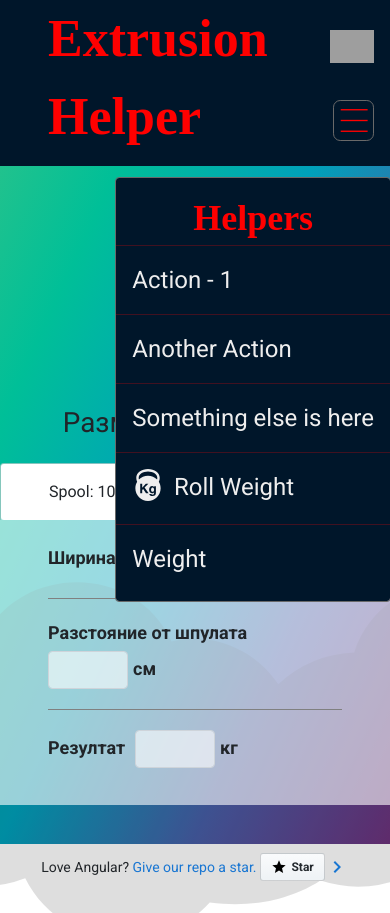
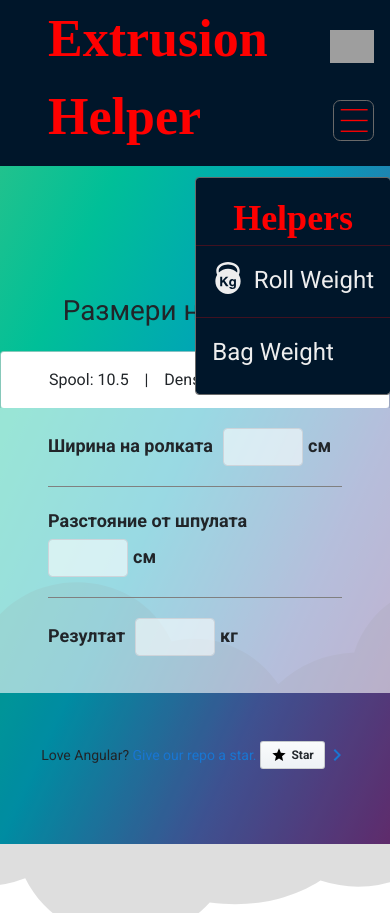
Before and after one commit to planimir77/extrusion-helper, an Angular app: page /roll-weight in a window 390 px wide. Both pictures are taken after a click on the button 353 px from the left and 120 px from the top of the page. After the commit the page ends 844 px from the top, so only its background shows below. Built offline with nearby package versions, Linux system fonts and the light colour scheme; grey boxes are pictures that could not be loaded; a web font is replaced by a local one.

Commit message:
fix: clean dropdown

```diff
--- a/src/app/app.component.html
+++ b/src/app/app.component.html
@@ -26,12 +26,6 @@
           <div ngbDropdownMenu aria-labelledby="dropdownMenu">
             <div class="helpers">Helpers</div>
             <hr>
-            <button ngbDropdownItem>Action - 1</button>
-            <hr>
-            <button ngbDropdownItem>Another Action</button>
-            <hr>
-            <button ngbDropdownItem>Something else is here</button>
-            <hr>
             <a routerLink="/roll-weight" ngbDropdownItem>
               <svg xmlns="http://www.w3.org/2000/svg" class="weight-icon" xmlns:xlink="http://www.w3.org/1999/xlink" version="1.1" id="Capa_1" x="0px" y="0px"  viewBox="0 0 163.676 163.676" style="enable-background:new 0 0 163.676 163.676;" xml:space="preserve">
                 <g>
@@ -41,7 +35,7 @@
               <span>Roll Weight</span>
             </a>
             <hr>
-            <a routerLink="/bag-weight" ngbDropdownItem><span>Weight</span></a>
+            <a routerLink="/bag-weight" ngbDropdownItem><span>Bag Weight</span></a>
           </div>
         </div>
       </div>
--- a/src/app/app.component.scss
+++ b/src/app/app.component.scss
@@ -103,7 +103,7 @@ p {
 
 .content {
   display: flex;
-  margin: 6rem auto 32px;
+  margin: 0rem auto 32px;
   max-width: 960px;
   flex-direction: column;
   align-items: center;
@@ -365,9 +365,6 @@ svg#clouds #Path_39 {
   .toolbar .links {
     margin-top: 100px;
   }
-  .content {
-    margin-top: 11rem;
-  }
   .dropdown-menu {
     inset: 34px -17px auto auto !important;
   }
--- a/src/app/app.module.ts
+++ b/src/app/app.module.ts
@@ -5,6 +5,7 @@ import { AppRoutingModule } from './app-routing.module';
 import { AppComponent } from './app.component';
 import { HomeModule } from './home/home.module';
 import { RollWeightModule } from './roll-weight/roll-weight.module';
+import { BagWeightModule } from './bag-weight/bag-weight.module';
 import { NgbModule } from '@ng-bootstrap/ng-bootstrap';
 
 @NgModule({
@@ -16,6 +17,7 @@ import { NgbModule } from '@ng-bootstrap/ng-bootstrap';
     AppRoutingModule,
     HomeModule,
     RollWeightModule,
+    BagWeightModule,
     NgbModule,
   ],
   providers: [],
--- a/src/app/bag-weight/bag-weight.component.html
+++ b/src/app/bag-weight/bag-weight.component.html
@@ -1 +1,6 @@
-<p>bag-weight works!</p>
+<h1 style="margin-top: 6rem">bag weight</h1>
+<img
+  style="width: 360px"
+  src="https://cdn.pixabay.com/photo/2017/10/26/17/51/under-construction-2891888_960_720.jpg"
+  alt=""
+/>
--- a/src/app/bag-weight/bag-weight.module.ts
+++ b/src/app/bag-weight/bag-weight.module.ts
@@ -12,6 +12,9 @@ import { BagWeightRoutingModule } from './bag-weight-routing.module';
   imports: [
     CommonModule,
     BagWeightRoutingModule
+  ],
+  exports: [
+    BagWeightComponent
   ]
 })
 export class BagWeightModule { }
--- a/src/app/roll-weight/roll-weight.component.scss
+++ b/src/app/roll-weight/roll-weight.component.scss
@@ -6,7 +6,7 @@
   font-weight: bold;
 }
 .title {
-  margin-top: 3rem;
+  margin-top: 7rem;
   padding: 1rem;
   text-align: center;
 }
--- a/src/app/shared/components/density/density.component.ts
+++ b/src/app/shared/components/density/density.component.ts
@@ -23,7 +23,7 @@ export class DensityComponent implements OnInit {
 
   ngOnInit(): void {
     this.densitySelect?.valueChanges.subscribe(data => {
-      this.densityInput?.patchValue(Number(data.value));
+
       localStorage.setItem('Density', data.value);
       localStorage.setItem('Selected', data.key);
     })
```
